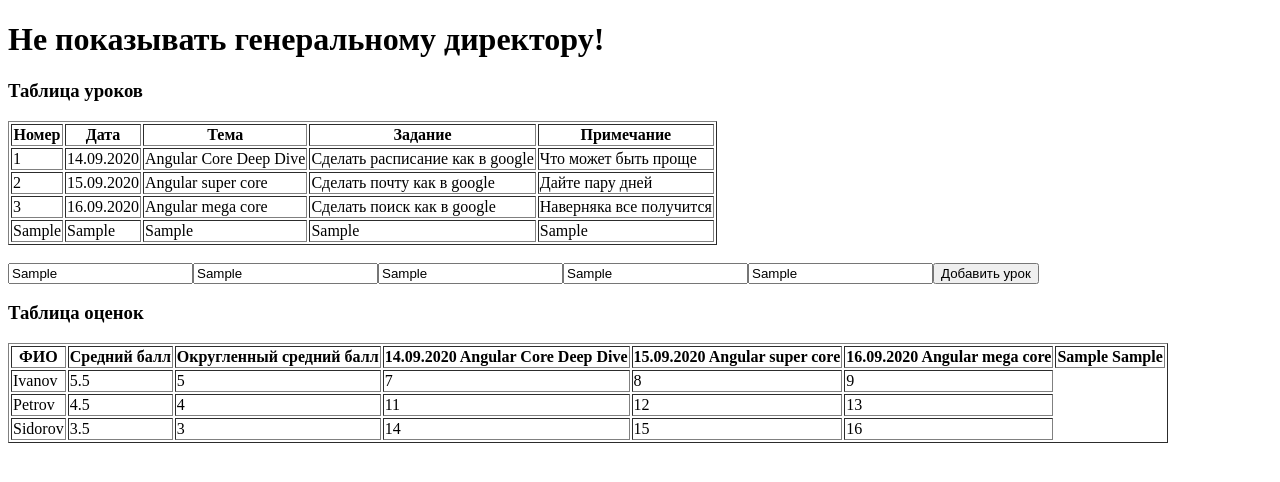
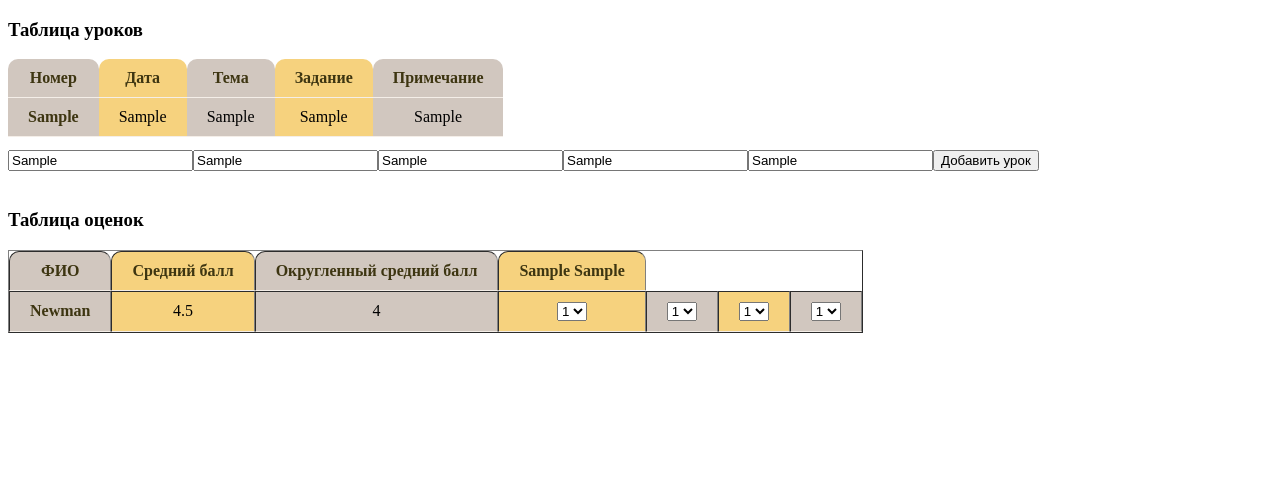
Before and after one commit to AnR31/tables, an Angular app: page / in a window 1280 px wide. Both pictures are taken after typing "Sample", "Sample", "Sample", "Sample", "Sample" into the empty fields and a click on the button "Добавить урок". Shown: the top 482 px of the page. Built offline with nearby package versions, Linux system fonts and the light colour scheme.

Commit message:
ничего не работает

```diff
--- a/src/app/basic/basic.component.html
+++ b/src/app/basic/basic.component.html
@@ -1,6 +1,5 @@
-<h1>Не показывать генеральному директору!</h1>
 <h3>Таблица уроков</h3>
-<table border="1">
+<table>
     <tr>
         <th>Номер</th>
         <th>Дата</th>
@@ -19,19 +18,18 @@
     </ng-container>
 </table>
 
-
-    <br>
+<div style="margin: 1% 0% 3% 0%;">
     <input type="text" placeholder="Номер" #nmbr>
     <input type="text" placeholder="Дата" #dt>
     <input type="text" placeholder="Тема" #tpc>
     <input type="text" placeholder="Задание" #hmwrk>
     <input type="text" placeholder="Примечание" #nt>
     <button (click)="onClick($event)">Добавить урок</button>
-
+</div>
 
 
 <h3>Таблица оценок</h3>
-<table border="1">
+<table border="1" style="text-align: center">
     <tr>
         <th>ФИО</th>
         <th>Средний балл</th>
@@ -46,7 +44,15 @@
             <td>{{grade.mid_grade}}</td>
             <td>{{grade.rounded_mid_grade}}</td>
             <ng-container *ngFor="let grd of grade.grades">
-                <td>{{grd}}</td>
+                <td>
+                    <select (change)="onClickSelect($event, grd.lesson, grd.score)" #mySel>
+                        <option>1</option>
+                        <option>2</option>
+                        <option>3</option>
+                        <option>4</option>
+                        <option>5</option>
+                      </select>
+                </td>
             </ng-container>
 
         </tr>
--- a/src/app/basic/basic.component.ts
+++ b/src/app/basic/basic.component.ts
@@ -5,7 +5,54 @@ import { GRADES } from 'src/db-data';
 @Component({
   selector: 'app-basic',
   templateUrl: './basic.component.html',
-  styles: [],
+  styles: [
+    `
+      table {
+        border-spacing: 0;
+        empty-cells: hide;
+      }
+      td {
+        padding: 10px 20px;
+        text-align: center;
+        border-bottom: 1px solid #f4eee8;
+        transition: all 0.5s linear;
+      }
+      td:first-child {
+        text-align: left;
+        color: #3d3511;
+        font-weight: bold;
+      }
+      th {
+        padding: 10px 20px;
+        color: #3d3511;
+        border-bottom: 1px solid #f4eee8;
+        border-top-left-radius: 10px;
+        border-top-right-radius: 10px;
+      }
+      td:nth-child(even) {
+        background: #f6d27e;
+      }
+      td:nth-child(odd) {
+        background: #d1c7bf;
+      }
+      th:nth-child(even) {
+        background: #f6d27e;
+      }
+      th:nth-child(odd) {
+        background: #d1c7bf;
+      }
+      .round-top {
+        border-top-left-radius: 5px;
+      }
+      .round-bottom {
+        border-bottom-left-radius: 5px;
+      }
+      tr:hover td {
+        background: #d1c7bf;
+        font-weight: bold;
+      }
+    `,
+  ],
 })
 export class BasicComponent {
   LESSONS;
@@ -17,6 +64,7 @@ export class BasicComponent {
   @ViewChild('tpc') tpc;
   @ViewChild('hmwrk') hmwrk;
   @ViewChild('nt') nt;
+  @ViewChild('mySel') mySel;
 
   constructor() {
     this.LESSONS = LESSONS;
@@ -33,6 +81,17 @@ export class BasicComponent {
       note: this.nt.nativeElement.value,
     };
     LESSONS.push(this.obj);
+    GRADES.push({
+      name: 'Newman',
+      mid_grade: 4.5,
+      rounded_mid_grade: 4,
+      grades: [ {lesson: 1, score: 99}, {lesson: 2, score: 99}, {lesson: 3, score: 99}, {lesson: 4, score: 99} ],
+    });
     localStorage.setItem('lessons', JSON.stringify(this.LESSONS));
   }
+  onClickSelect(event, name, score) {
+    console.log(this.mySel.nativeElement.options.selectedIndex + " " + name + " " + score)
+
+  }
+//toElement.options.selectedIndex
 }
--- a/src/db-data.ts
+++ b/src/db-data.ts
@@ -1,25 +1,25 @@
 export const LESSONS: any = [
-  {
-    id: 1,
-    date: '14.09.2020',
-    topic: 'Angular Core Deep Dive',
-    homework: 'Сделать расписание как в google',
-    note: 'Что может быть проще',
-  },
-  {
-    id: 2,
-    date: '15.09.2020',
-    topic: 'Angular super core',
-    homework: 'Сделать почту как в google',
-    note: 'Дайте пару дней',
-  },
-  {
-    id: 3,
-    date: '16.09.2020',
-    topic: 'Angular mega core',
-    homework: 'Сделать поиск как в google',
-    note: 'Наверняка все получится',
-  },
+  // {
+  //   id: 1,
+  //   date: '14.09.2020',
+  //   topic: 'Angular Core Deep Dive',
+  //   homework: 'Сделать расписание как в google',
+  //   note: 'Что может быть проще',
+  // },
+  // {
+  //   id: 2,
+  //   date: '15.09.2020',
+  //   topic: 'Angular super core',
+  //   homework: 'Сделать почту как в google',
+  //   note: 'Дайте пару дней',
+  // },
+  // {
+  //   id: 3,
+  //   date: '16.09.2020',
+  //   topic: 'Angular mega core',
+  //   homework: 'Сделать поиск как в google',
+  //   note: 'Наверняка все получится',
+  // },
 ];
 
 export function findCourseById(lessonId: number) {
@@ -27,22 +27,22 @@ export function findCourseById(lessonId: number) {
 }
 
 export const GRADES: any = [
-  {
-    name: 'Ivanov',
-    mid_grade: 5.5,
-    rounded_mid_grade: 5,
-    grades: [7,8,9],
-  },
-  {
-    name: 'Petrov',
-    mid_grade: 4.5,
-    rounded_mid_grade: 4,
-    grades: [11,12,13],
-  },
-  {
-    name: 'Sidorov',
-    mid_grade: 3.5,
-    rounded_mid_grade: 3,
-    grades: [14,15,16],
-  },
+  // {
+  //   name: 'Ivanov',
+  //   mid_grade: 5.5,
+  //   rounded_mid_grade: 5,
+  //   grades: [ {lesson: 1, score: 7}, {lesson: 2, score: 8}, {lesson: 3, score: 9} ],
+  // },
+  // {
+  //   name: 'Petrov',
+  //   mid_grade: 4.5,
+  //   rounded_mid_grade: 4,
+  //   grades: [ {lesson: 1, score: 10}, {lesson: 2, score: 11}, {lesson: 3, score: 12} ],
+  // },
+  // {
+  //   name: 'Sidorov',
+  //   mid_grade: 3.5,
+  //   rounded_mid_grade: 3,
+  //   grades: [ {lesson: 1, score: 13}, {lesson: 2, score: 14}, {lesson: 3, score: 15} ],
+  // },
 ];
```
